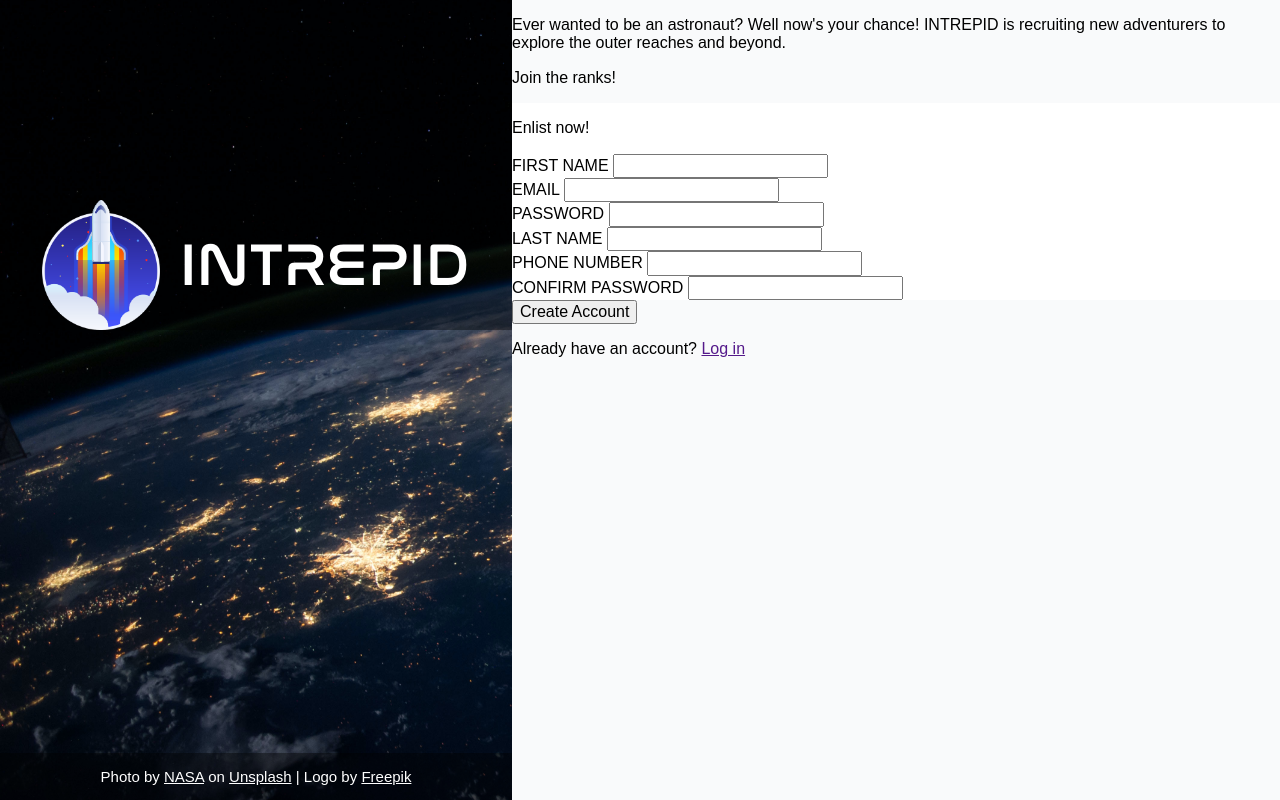
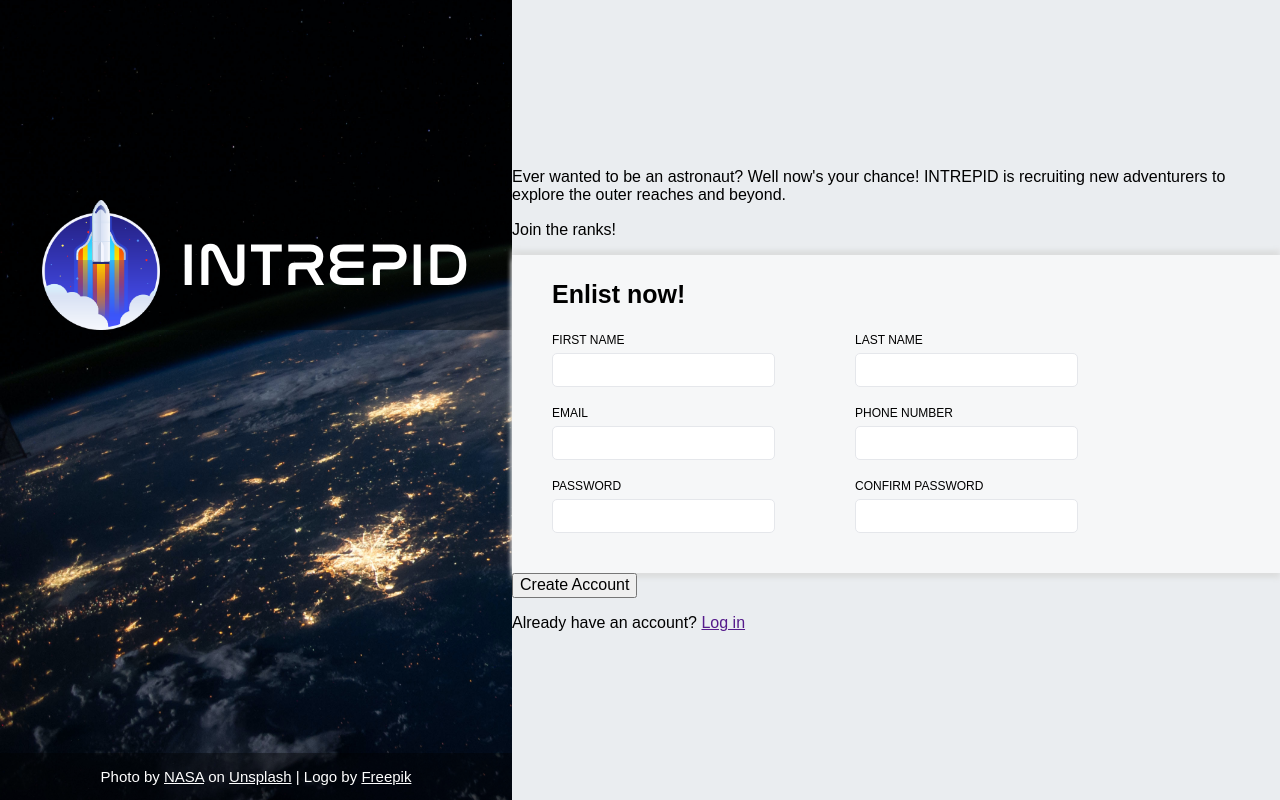
Before and after one commit to jztang/odin-06-sign-up-form, a plain HTML site: page index.html in a window 1280 px wide. Drawn offline with Linux system fonts and the light colour scheme.

Commit message:
Style form inputs

```diff
--- a/index.html
+++ b/index.html
@@ -36,30 +36,32 @@
       <div class="form-inputs">
         <p>Enlist now!</p>
         <div class="input-container">
-          <div class="left">
-            <div>
+          <div class="input-row">
+            <div class="input-wrapper">
               <label for="first-name">FIRST NAME</label>
               <input type="text" id="first-name" name="first-name" />
             </div>
-            <div>
+            <div class="input-wrapper">
+              <label for="last-name">LAST NAME</label>
+              <input type="text" id="last-name" name="last-name" />
+            </div>
+          </div>
+          <div class="input-row">
+            <div class="input-wrapper">
               <label for="email">EMAIL</label>
               <input type="email" id="email" name="email" />
             </div>
-            <div>
+            <div class="input-wrapper">
+              <label for="phone-number">PHONE NUMBER</label>
+              <input type="tel" id="phone-number" name="phone-number" />
+            </div>
+          </div>
+          <div class="input-row">
+            <div class="input-wrapper">
               <label for="password">PASSWORD</label>
               <input type="password" id="password" name="password" />
             </div>
-          </div>
-          <div class="right">
-            <div>
-              <label for="last-name">LAST NAME</label>
-              <input type="text" id="last-name" name="last-name" />
-            </div>
-            <div>
-              <label for="phone-number">PHONE NUMBER</label>
-              <input type="tel" id="phone-number" name="phone-number" />
-            </div>
-            <div>
+            <div class="input-wrapper">
               <label for="password-confirm">CONFIRM PASSWORD</label>
               <input type="password" id="password-confirm" name="password-confirm" />
             </div>
--- a/styles.css
+++ b/styles.css
@@ -65,12 +65,54 @@ body {
 .sign-up-form {
   display: flex;
   flex-direction: column;
+  justify-content: center;
 
   width: 60%;
-  background-color: #f9fafb;
+  background-color: #eaedf0;
   font-family: Arial, Helvetica, sans-serif;
 }
 
 .form-inputs {
-  background-color: #fff;
+  box-shadow: 0 5px 5px #dddede, 0 -5px 5px #dddede;
+  padding: 25px 40px 40px;
+  background-color: #f6f7f8;
 }
+
+.form-inputs p {
+  margin-top: 0;
+  font-size: 2.5rem;
+  font-weight: bold;
+}
+
+.input-container {
+  display: flex;
+  flex-direction: column;
+  gap: 20px;
+}
+
+.input-row {
+  display: flex;
+  gap: 80px;
+}
+
+.input-wrapper {
+  display: flex;
+  flex-direction: column;
+}
+
+.input-wrapper label {
+  margin-bottom: 5px;
+  font-size: 1.2rem;
+}
+
+.input-wrapper input {
+  padding: 7px;
+  outline: none;
+  border: 1px solid #e5e7eb;
+  border-radius: 5px;
+}
+
+.input-wrapper input:focus {
+  border: 1px solid #393ec8;
+  box-shadow: 3px 3px 5px #dddede;
+}
```
